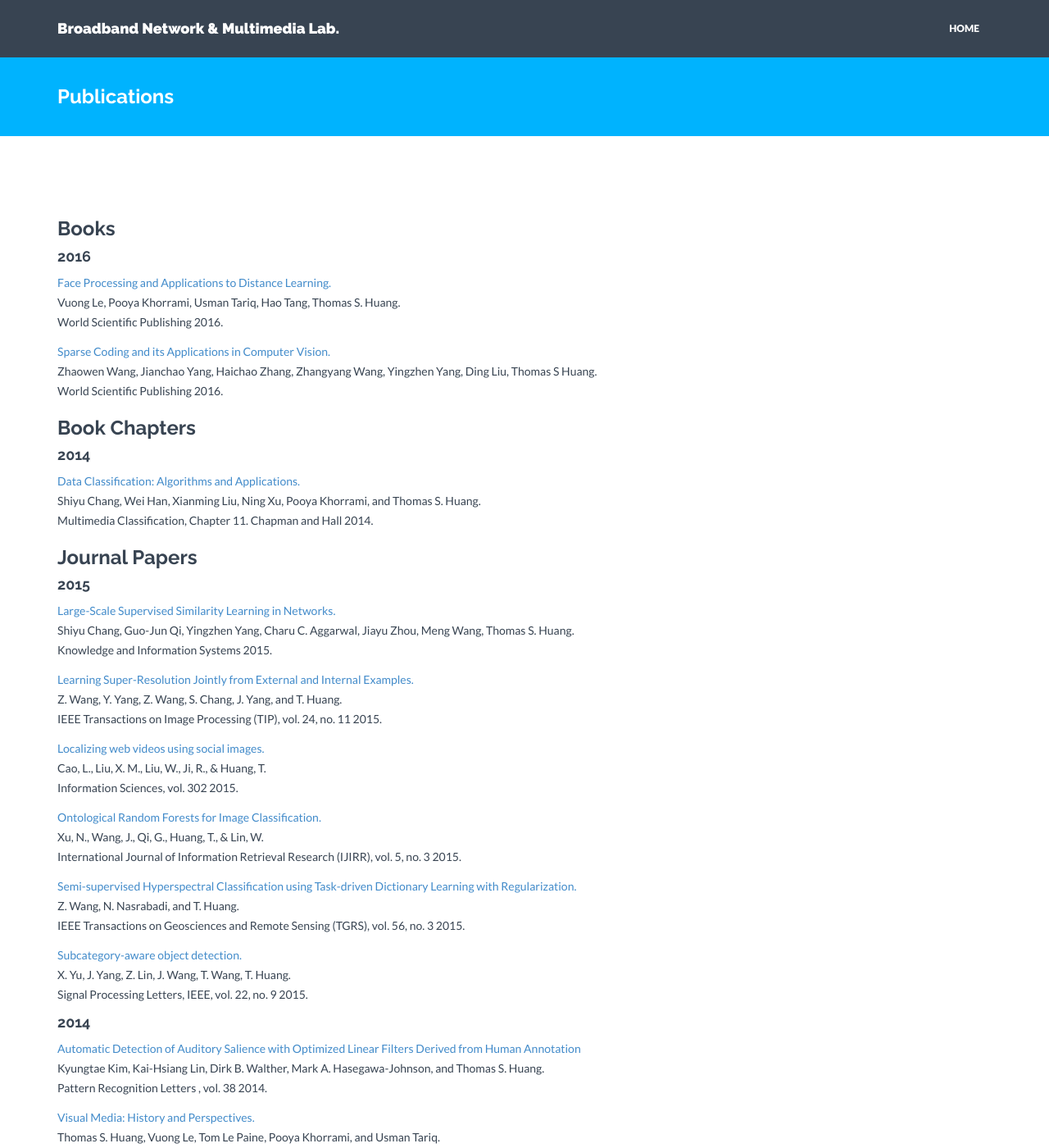
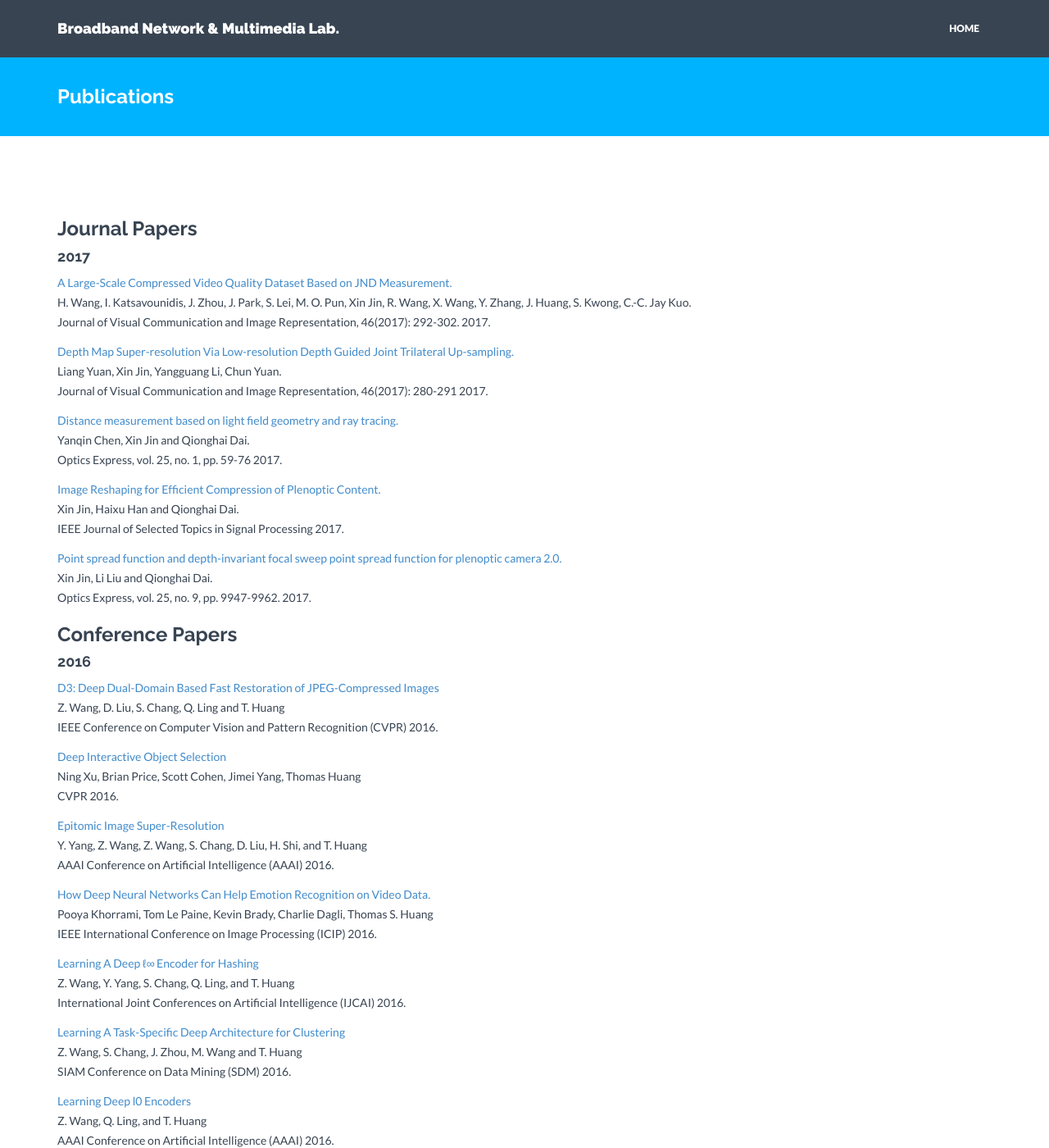
Before and after one commit to vincent-qin/vincent-qin.github.io, a Jekyll site: the page built from publications.html, in a window 1280 px wide and 1400 px high. Shown: the whole window at 82% size. Built offline with Jekyll 4.4.1, drawn with Linux system fonts in a browser that asks for light colours; nearby versions of some CDN libraries; some of the changed text lies outside the part shown.

Commit message:
全部照片更新完毕

```diff
--- a/_data/members.yml
+++ b/_data/members.yml
@@ -14,7 +14,7 @@
       url: https://weiyc.github.io/
 
 - name: Xiaoyu Wang
-  image: default.gif
+  image: xiaoyuwang.jpg
   text: PhD Candidate, THU
   social:
     - title: envelope #use for email address
--- a/_data/publications.yml
+++ b/_data/publications.yml
@@ -1,58 +1,27 @@
-- section: Books
-  articles:
-  - title: "Face Processing and Applications to Distance Learning."
-    authors: 'Vuong Le, Pooya Khorrami, Usman Tariq, Hao Tang, Thomas S. Huang.'
-    venue: 'World Scientific Publishing'
-    year: '2016'
-    link: 'http://www.worldscientific.com/worldscibooks/10.1142/9866'
-  - title: "Sparse Coding and its Applications in Computer Vision."
-    authors: 'Zhaowen Wang, Jianchao Yang, Haichao Zhang, Zhangyang Wang, Yingzhen Yang, Ding Liu, Thomas S Huang.'
-    venue: 'World Scientific Publishing'
-    year: '2016'
-- section: Book Chapters
-  articles:
-  - title: "Data Classification: Algorithms and Applications."
-    authors: 'Shiyu Chang, Wei Han, Xianming Liu, Ning Xu, Pooya Khorrami, and Thomas S. Huang.'
-    venue: 'Multimedia Classification, Chapter 11. Chapman and Hall'
-    year: '2014'
 - section: Journal Papers
   articles:
-  - title: "Learning Super-Resolution Jointly from External and Internal Examples."
-    authors: 'Z. Wang, Y. Yang, Z. Wang, S. Chang, J. Yang, and T. Huang.'
-    venue: 'IEEE Transactions on Image Processing (TIP), vol. 24, no. 11'
-    year: '2015'
-  - title: "Semi-supervised Hyperspectral Classification using Task-driven Dictionary Learning with Regularization."
-    authors: 'Z. Wang, N. Nasrabadi, and T. Huang.'
-    venue: 'IEEE Transactions on Geosciences and Remote Sensing (TGRS), vol. 56, no. 3'
-    year: '2015'
-  - title: "Visual Media: History and Perspectives."
-    authors: 'Thomas S. Huang, Vuong Le, Tom Le Paine, Pooya Khorrami, and Usman Tariq.'
-    venue: 'IEEE MultiMedia, vol. 21, no. 2'
-    year: '2014'
-  - title: "Localizing web videos using social images."
-    authors: 'Cao, L., Liu, X. M., Liu, W., Ji, R., & Huang, T.'
-    venue: 'Information Sciences, vol. 302'
-    year: '2015'
-  - title: "Automatic Detection of Auditory Salience with Optimized Linear Filters Derived from Human Annotation"
-    authors: 'Kyungtae Kim, Kai-Hsiang Lin, Dirk B. Walther, Mark A. Hasegawa-Johnson, and Thomas S. Huang.'
-    venue: 'Pattern Recognition Letters , vol. 38'
-    year: '2014'
-  - title: "Ontological Random Forests for Image Classification."
-    authors: 'Xu, N., Wang, J., Qi, G., Huang, T., & Lin, W.'
-    venue: 'International Journal of Information Retrieval Research (IJIRR), vol. 5, no. 3'
-    year: '2015'
-  - title: "Subcategory-aware object detection."
-    authors: 'X. Yu, J. Yang, Z. Lin, J. Wang, T. Wang, T. Huang.'
-    venue: 'Signal Processing Letters, IEEE, vol. 22, no. 9'
-    year: '2015'
-  - title: "Large-Scale Supervised Similarity Learning in Networks."
-    authors: 'Shiyu Chang, Guo-Jun Qi, Yingzhen Yang, Charu C. Aggarwal, Jiayu Zhou, Meng Wang, Thomas S. Huang.'
-    venue: 'Knowledge and Information Systems'
-    year: '2015'
-  - title: "Robust Single Image Super-Resolution via Deep Networks With Sparse Prior."
-    authors: 'Liu D, Wang Z, Wen B, Yang J, Han W, Huang TS.'
-    venue: 'IEEE Transactions on Image Processing. vol. 25, no. 7'
-    year: '2016'
+  - title: "Image Reshaping for Efficient Compression of Plenoptic Content."
+    authors: ' Xin Jin, Haixu Han and Qionghai Dai.'
+    venue: 'IEEE Journal of Selected Topics in Signal Processing'
+    year: '2017'
+    link: https://www.vincentqin.tech
+  - title: "Point spread function and depth-invariant focal sweep point spread function for plenoptic camera 2.0."
+    authors: 'Xin Jin, Li Liu and Qionghai Dai.'
+    venue: 'Optics Express, vol. 25, no. 9, pp. 9947-9962.'
+    year: '2017'
+  - title: "Distance measurement based on light field geometry and ray tracing."
+    authors: 'Yanqin Chen, Xin Jin and Qionghai Dai.'
+    venue: 'Optics Express, vol. 25, no. 1, pp. 59-76'
+    year: '2017'
+  - title: "Depth Map Super-resolution Via Low-resolution Depth Guided Joint Trilateral Up-sampling."
+    authors: 'Liang Yuan, Xin Jin, Yangguang Li, Chun Yuan.'
+    venue: 'Journal of Visual Communication and Image Representation, 46(2017): 280-291'
+    year: '2017'
+  - title: "A Large-Scale Compressed Video Quality Dataset Based on JND Measurement."
+    authors: ' H. Wang, I. Katsavounidis, J. Zhou, J. Park, S. Lei, M. O. Pun, Xin Jin, R. Wang, X. Wang, Y. Zhang, J. Huang, S. Kwong, C.-C. Jay Kuo.'
+    venue: 'Journal of Visual Communication and Image Representation, 46(2017): 292-302.'
+    year: '2017'
+
 - section: Conference Papers
   articles:
   - title: "Multi-Modal Audio, Video and Physiological Sensor Learning for Continuous Emotion Prediction"
--- a/_data/recent_members.yml
+++ b/_data/recent_members.yml
@@ -38,7 +38,7 @@
       url: https://www.vincentqin.tech/about/
 
 - name: Kaiyun Wei
-  image: default.gif
+  image: kaiyunwei.jpg
   text: FUTU5 Software Engineering
   social:
     - title: envelope #use for email address
```
Also changed, not shown: assets/img/members/guangshengchi.jpg, assets/img/members/kaiyunwei.jpg (added), assets/img/members/xiaoyuwang.jpg (added).
